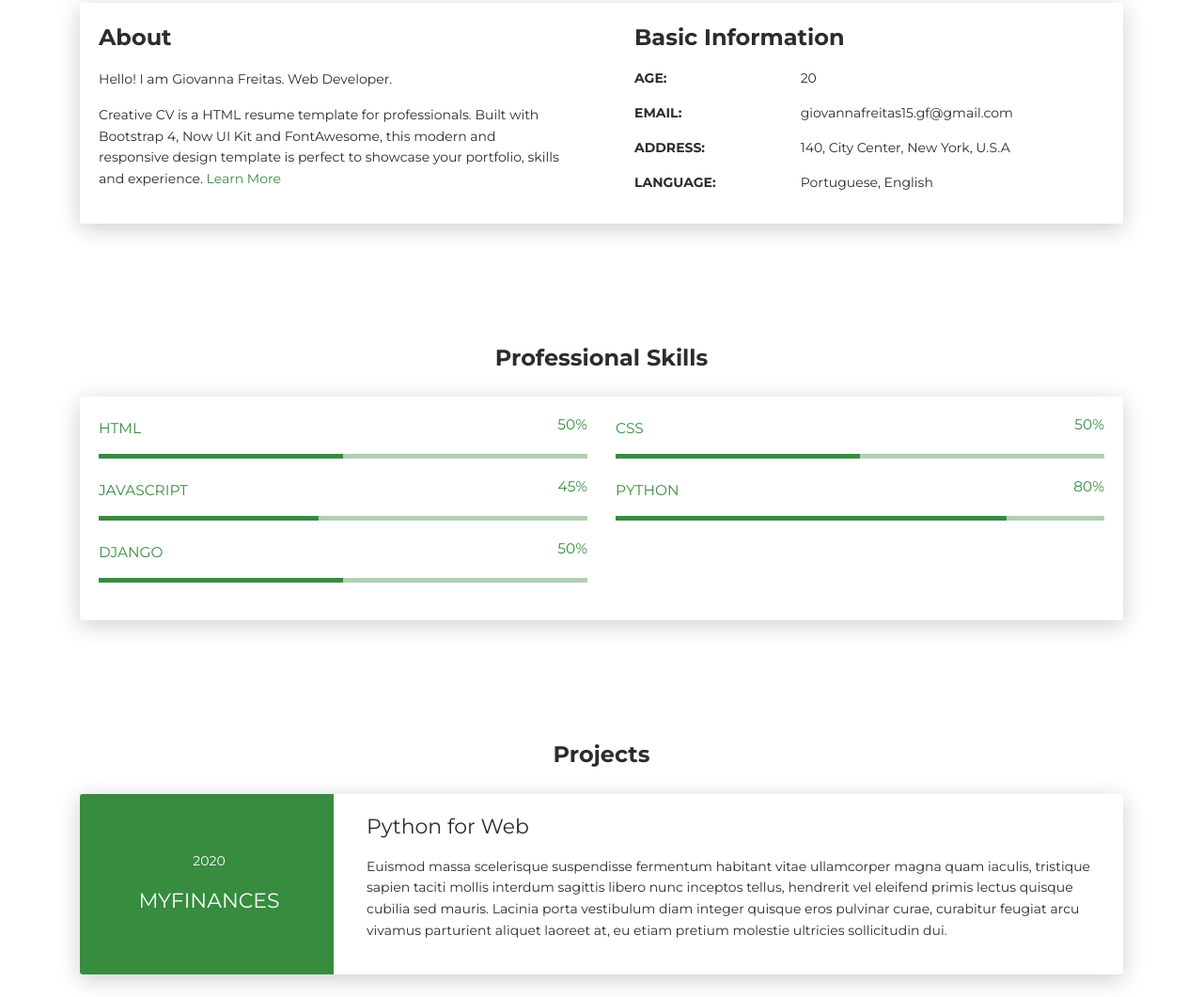
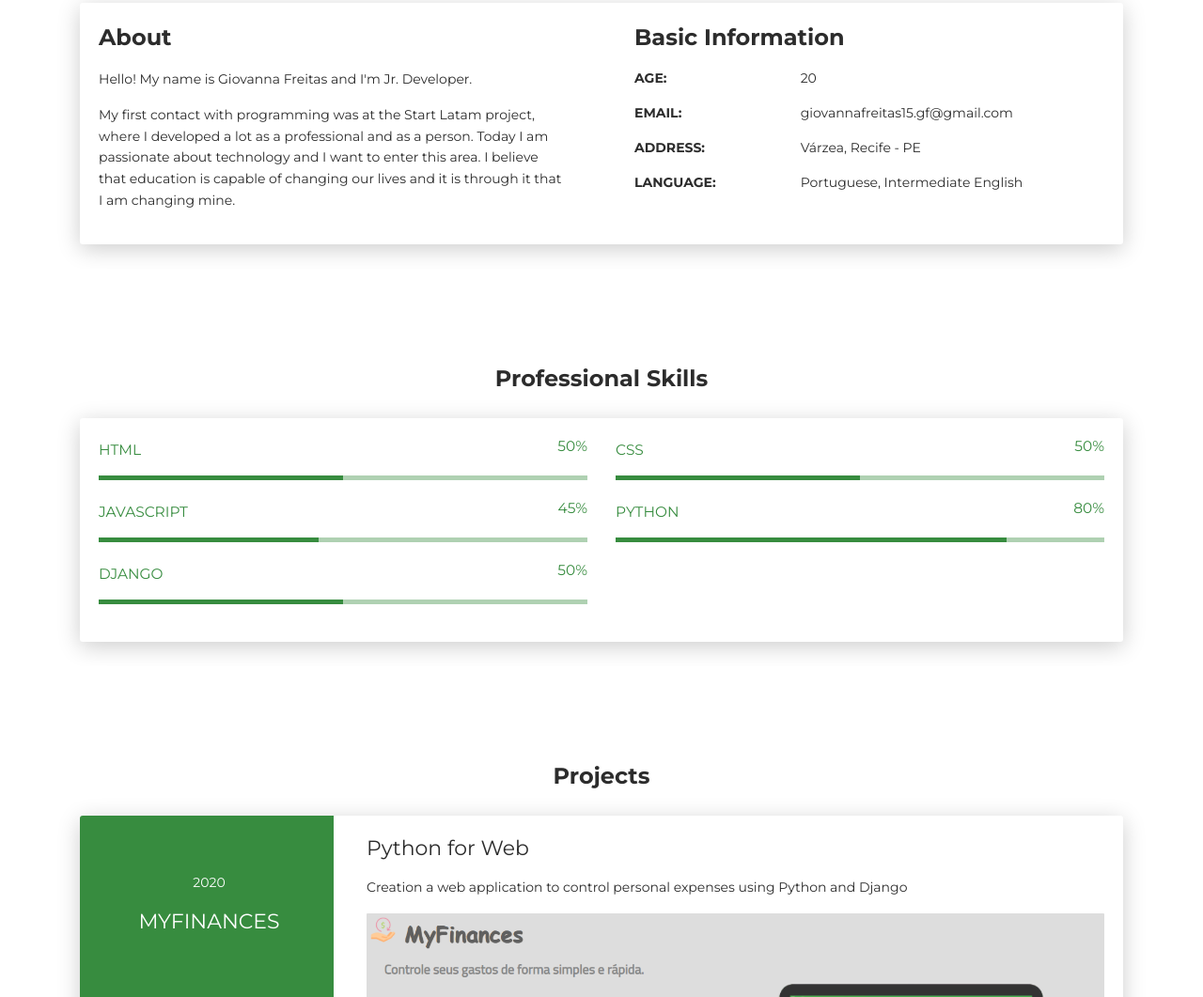
Before and after one commit to GiovannaFreitas/GiovannaFreitas.github.io, a plain HTML site: page index.html in a window 1280 px wide. Shown: the part 617-1678 px from the top of the page at 94% size. Drawn offline with Linux system fonts and the light colour scheme.

Commit message:
one more commit

```diff
--- a/index.html
+++ b/index.html
@@ -24,7 +24,6 @@
               <ul class="navbar-nav">
                 <li class="nav-item"><a class="nav-link smooth-scroll" href="#about">About</a></li>
                 <li class="nav-item"><a class="nav-link smooth-scroll" href="#skill">Skills</a></li>
-                <li class="nav-item"><a class="nav-link smooth-scroll" href="#portfolio">Portfolio</a></li>
                 <li class="nav-item"><a class="nav-link smooth-scroll" href="#experience">Experience</a></li>
                 <li class="nav-item"><a class="nav-link smooth-scroll" href="#contact">Contact</a></li>
               </ul>
@@ -61,8 +60,8 @@
         <div class="col-lg-6 col-md-12">
           <div class="card-body">
             <div class="h4 mt-0 title">About</div>
-            <p>Hello! I am Giovanna Freitas. Web Developer.</p>
-            <p>Creative CV is a HTML resume template for professionals. Built with Bootstrap 4, Now UI Kit and FontAwesome, this modern and responsive design template is perfect to showcase your portfolio, skills and experience. <a href="https://templateflip.com/templates/creative-cv/" target="_blank">Learn More</a></p>
+            <p>Hello! My name is Giovanna Freitas and I'm Jr. Developer.</p>
+            <p>My first contact with programming was at the Start Latam project, where I developed a lot as a professional and as a person. Today I am passionate about technology and I want to enter this area. I believe that education is capable of changing our lives and it is through it that I am changing mine.</p>
           </div>
         </div>
         <div class="col-lg-6 col-md-12">
@@ -78,11 +77,11 @@
             </div>
             <div class="row mt-3">
               <div class="col-sm-4"><strong class="text-uppercase">Address:</strong></div>
-              <div class="col-sm-8">140, City Center, New York, U.S.A</div>
+              <div class="col-sm-8">Várzea, Recife - PE</div>
             </div>
             <div class="row mt-3">
               <div class="col-sm-4"><strong class="text-uppercase">Language:</strong></div>
-              <div class="col-sm-8">Portuguese, English</div>
+              <div class="col-sm-8">Portuguese, Intermediate English</div>
             </div>
           </div>
         </div>
@@ -155,7 +154,8 @@
         <div class="col-md-9" data-aos="fade-left" data-aos-offset="50" data-aos-duration="500">
           <div class="card-body">
             <div class="h5">Python for Web</div>
-            <p>Euismod massa scelerisque suspendisse fermentum habitant vitae ullamcorper magna quam iaculis, tristique sapien taciti mollis interdum sagittis libero nunc inceptos tellus, hendrerit vel eleifend primis lectus quisque cubilia sed mauris. Lacinia porta vestibulum diam integer quisque eros pulvinar curae, curabitur feugiat arcu vivamus parturient aliquet laoreet at, eu etiam pretium molestie ultricies sollicitudin dui.</p>
+            <p>Creation a web application to control personal expenses using Python and Django</p>
+            <img src="images/myfinances.png" alt="projeto1">
           </div>
         </div>
       </div>
@@ -302,7 +302,7 @@
                 <div class="col-md-6">
                   <div class="card-body">
                     <p class="mb-0"><strong>Address </strong></p>
-                    <p class="pb-2">140, City Center, New York, U.S.A</p>
+                    <p class="pb-2">Várzea, Recife - PE</p>
                     <p class="mb-0"><strong>Email</strong></p>
                     <p>giovannafreitas15.gf@gmail.com</p>
                   </div>
```
Also changed, not shown: images/myfinances.png (added).
